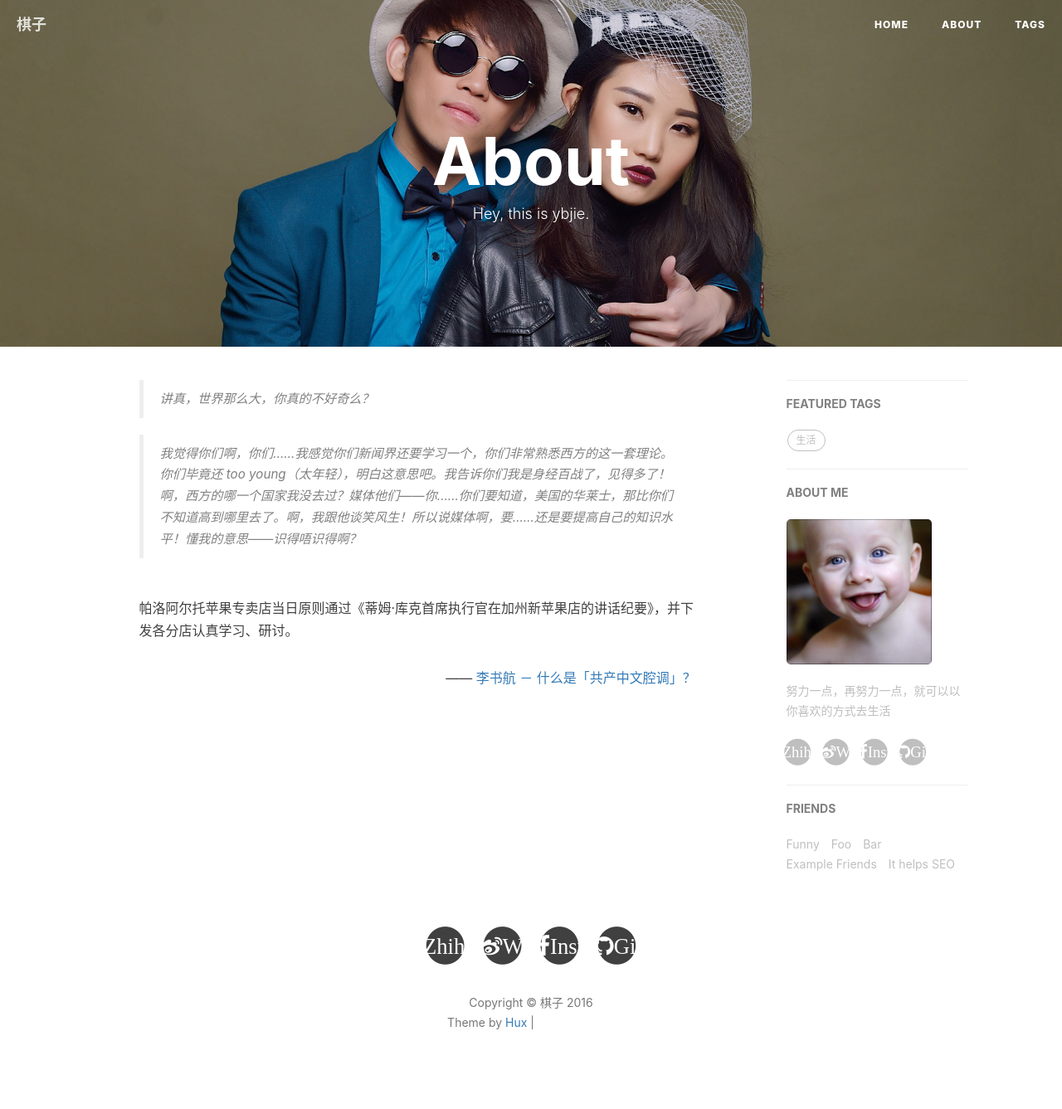
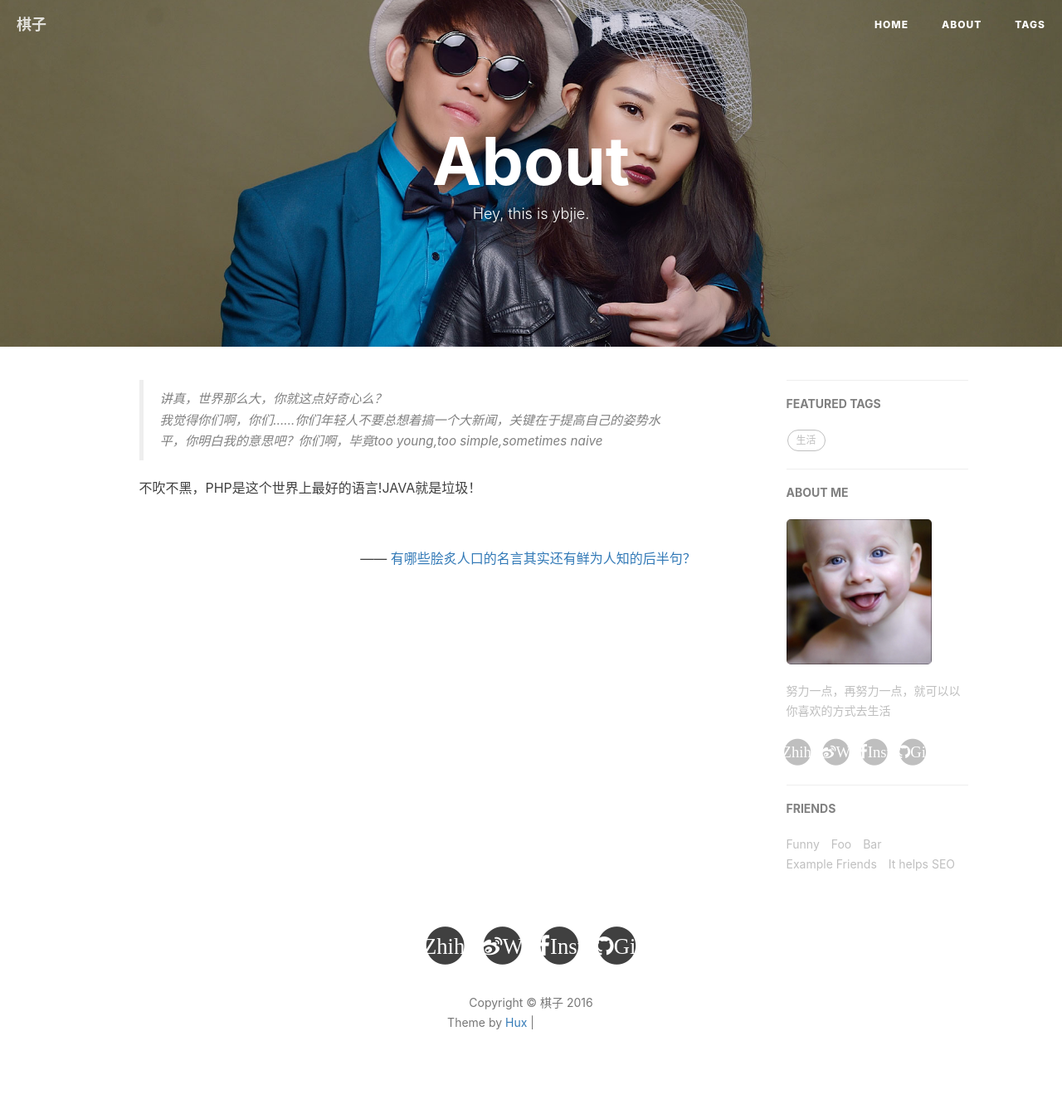
Before and after one commit to ybjie/blog, a Jekyll site: the page built from about.html, in a window 1280 px wide. Shown: the whole page at 83% size. Built offline with Jekyll 4.4.1, drawn with Linux system fonts in a browser that asks for light colours; nearby versions of some CDN libraries; comment, search, counter and statistics services are not loaded; grey boxes are pictures that could not be loaded.

Commit message:
about page fixed

```diff
--- a/about.html
+++ b/about.html
@@ -14,15 +14,15 @@ header-img: "img/about-bg.jpg"
 <!-- Chinese Version -->
 <div class="zh post-container">
     <blockquote>
-		讲真，世界那么大，你真的不好奇么？
+		讲真，世界那么大，你就这点好奇心么？<br>
+		我觉得你们啊，你们……你们年轻人不要总想着搞一个大新闻，关键在于提高自己的姿势水平，你明白我的意思吧？你们啊，毕竟too young,too simple,sometimes naive
     </blockquote>
-    <blockquote>
-		我觉得你们啊，你们……我感觉你们新闻界还要学习一个，你们非常熟悉西方的这一套理论。你们毕竟还 too young（太年轻），明白这意思吧。我告诉你们我是身经百战了，见得多了！啊，西方的哪一个国家我没去过？媒体他们——你……你们要知道，美国的华莱士，那比你们不知道高到哪里去了。啊，我跟他谈笑风生！所以说媒体啊，要……还是要提高自己的知识水平！懂我的意思——识得唔识得啊？
-    </blockquote>
-    <br>帕洛阿尔托苹果专卖店当日原则通过《蒂姆·库克首席执行官在加州新苹果店的讲话纪要》，并下发各分店认真学习、研讨。
+
+		不吹不黑，PHP是这个世界上最好的语言!JAVA就是垃圾！<br><br>
+
 
     <p style="text-align:right;">
-        —— <a href="http://www.zhihu.com/question/19687065">李书航 － 什么是「共产中文腔调」？ </a>
+        —— <a href="https://www.zhihu.com/question/23172601">有哪些脍炙人口的名言其实还有鲜为人知的后半句？</a>
     </p>
 
 </div>
```
